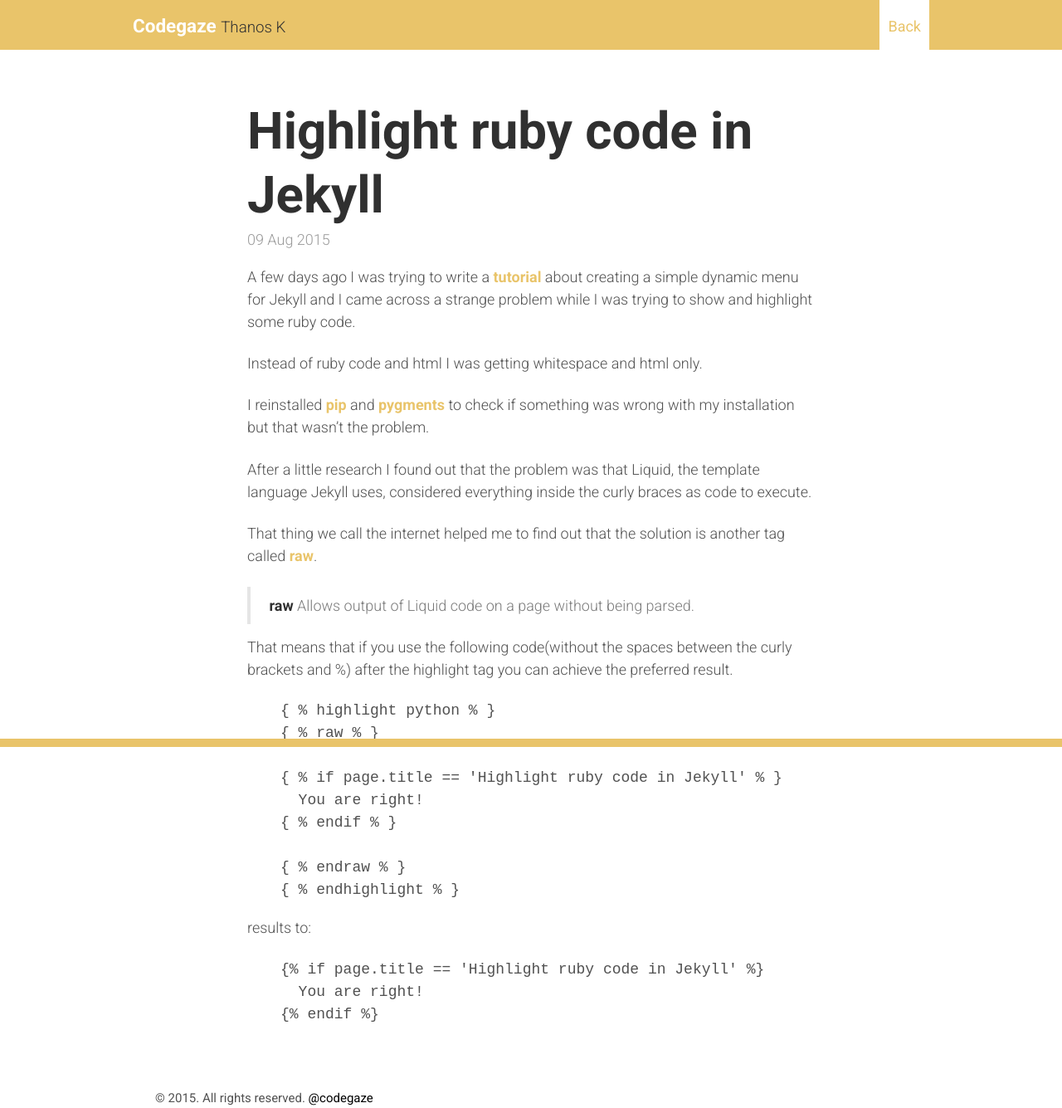
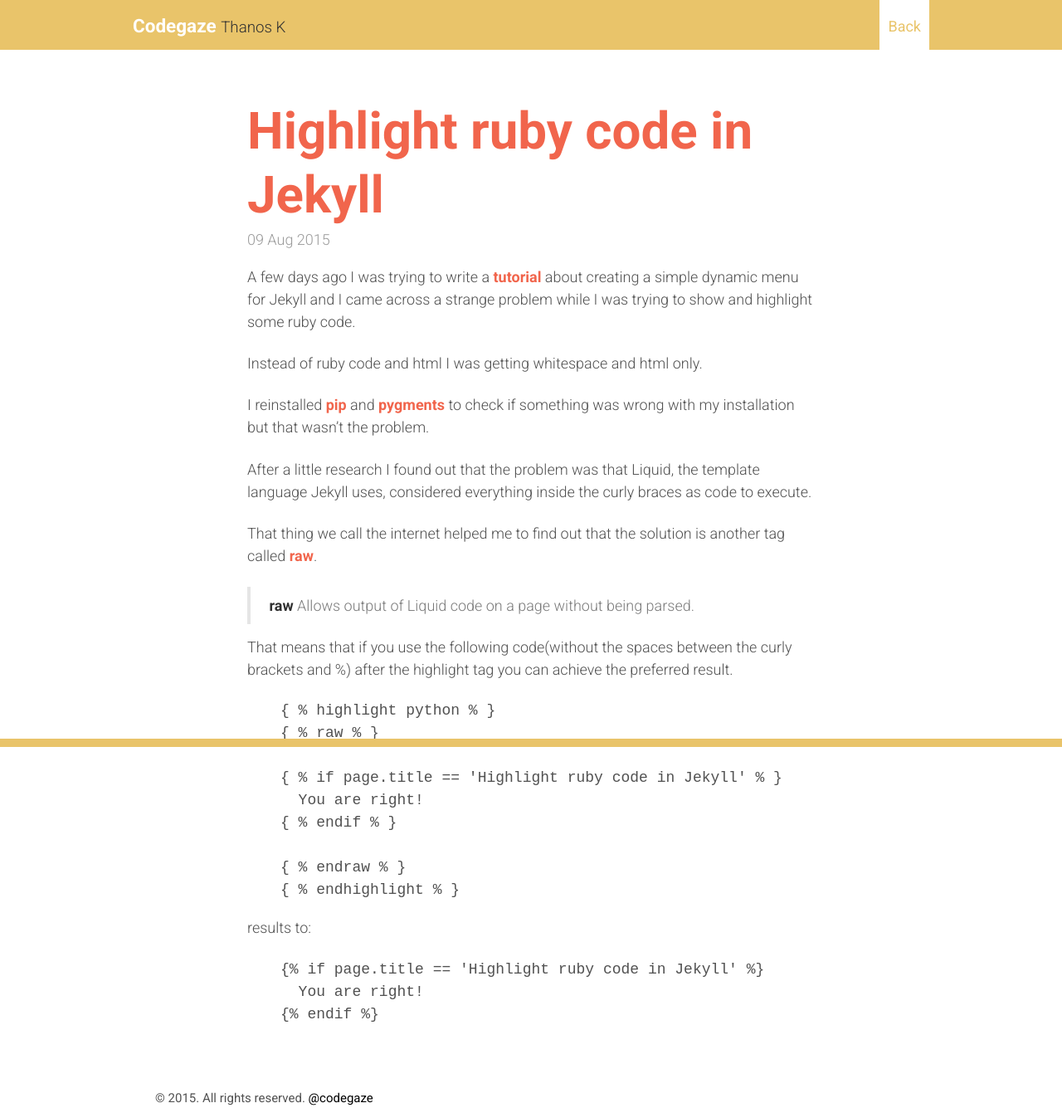
Before and after one commit to codegaze/codegaze.github.io, a Jekyll site: the page built from _posts/2015-08-09-highlighting-ruby-code-in-jekyll.md, in a window 1280 px wide. Shown: the whole page at 83% size. Built offline with Jekyll 4.4.1, drawn with Linux system fonts in a browser that asks for light colours; nearby versions of some CDN libraries; comment, search, counter and statistics services are not loaded; a style sheet for code colours, icons or effects is not loaded.

Commit message:
A few color changes

```diff
--- a/_sass/_layout.scss
+++ b/_sass/_layout.scss
@@ -68,7 +68,7 @@
   &__link {
     padding: 10px;
     h3{
-      color: #F1654C;
+      color: $base-color-delta;
     }
     height: 100%;
     width: 100%;
@@ -84,7 +84,7 @@
       h3{
         color: #fff;
       }
-      background: #F1654C;
+      background: $base-color-delta;
       color:#fff;
       .post-date{
         color: #F69988;
--- a/_sass/_posts.scss
+++ b/_sass/_posts.scss
@@ -11,11 +11,11 @@
   margin-bottom: 4em;
   font-weight: 300;
   a{
-    color: $base-color-beta;
+    color: $base-color-delta;
     font-weight: 700;
     &:hover {
       text-decoration: none;
-      background: $base-color-beta;
+      background: $base-color-delta;
       color: #fff;
     }
   }
@@ -25,7 +25,7 @@
 .page-title,
 .post-title,
 .post-title a {
-  color: #303030;
+  color: #F1654C;
 }
 .page-title,
 .post-title {
--- a/_sass/_variables.scss
+++ b/_sass/_variables.scss
@@ -4,6 +4,7 @@ $base-color-alpha: #fff;
 /* Base theme Color */
 $base-color-beta: #E9C46A;
 $base-color-gamma: #515151;
+$base-color-delta: #F1654C;
 /* Font attributes */
 $base-font-family: 'Roboto', "Helvetica Neue", Helvetica, Arial, sans-serif;
 $base-font-color: #515151;
```
